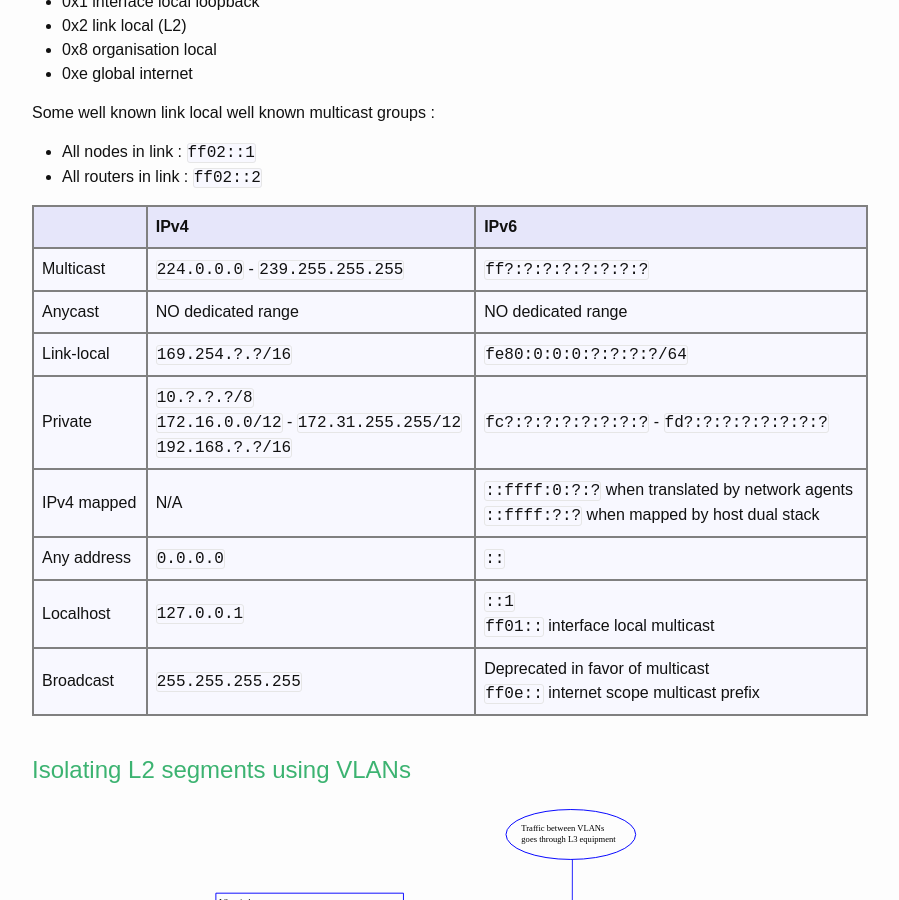
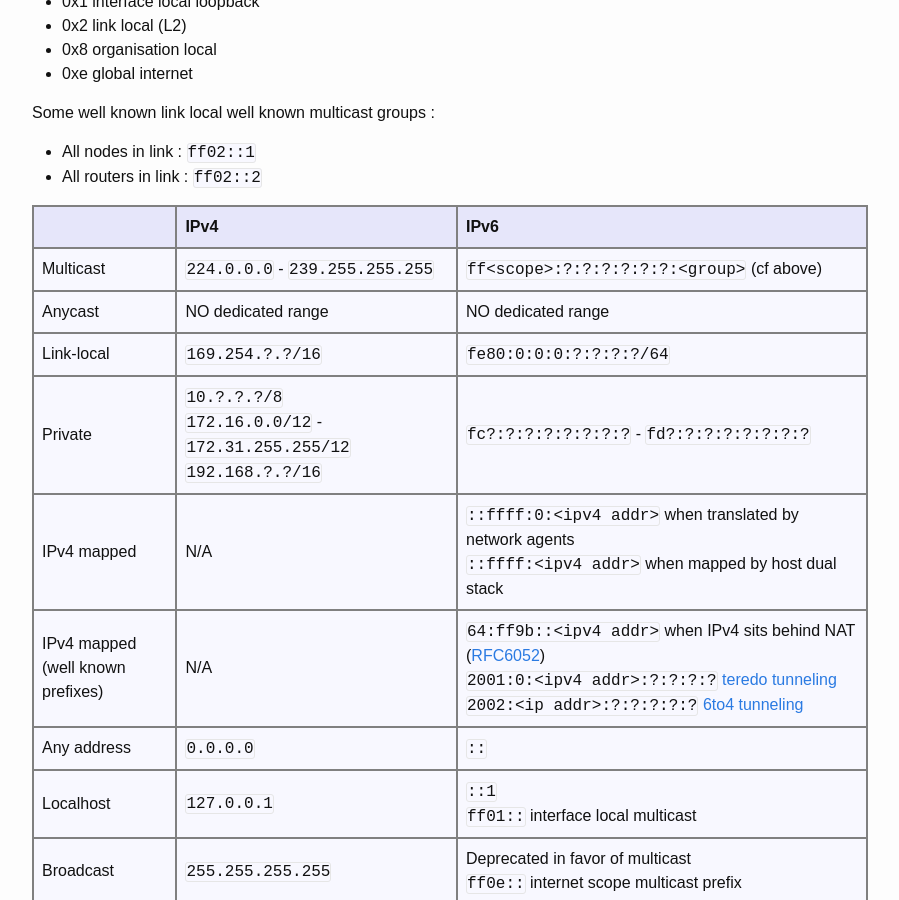
Before and after one commit to candide-guevara/candide-guevara.github.io, a Jekyll site: the page built from _posts/network/0000-00-00-network-refresher.md, in a window 1280 px wide and 900 px high, scrolled down 1134 px. Shown: the whole window, without its empty margins (190-1089 px from the left). Built offline with Jekyll 4.4.1, drawn with Linux system fonts in a browser that asks for light colours; comment, search, counter and statistics services are not loaded.

Commit message:
small additions to network articles

```diff
--- a/_posts/network/0000-00-00-network-refresher.md
+++ b/_posts/network/0000-00-00-network-refresher.md
@@ -56,11 +56,12 @@ Some well known link local well known multicast groups :
 {:.my-table}
 |         | IPv4 | IPv6 |
 |---------|------|------|
-| Multicast | `224.0.0.0` - `239.255.255.255` | `ff?:?:?:?:?:?:?:?` |
+| Multicast | `224.0.0.0` - `239.255.255.255` | `ff<scope>:?:?:?:?:?:?:<group>` (cf above) |
 | Anycast | NO dedicated range | NO dedicated range |
 | Link-local | `169.254.?.?/16` | `fe80:0:0:0:?:?:?:?/64` |
 | Private | `10.?.?.?/8`<br/>`172.16.0.0/12` - `172.31.255.255/12`<br/>`192.168.?.?/16` | `fc?:?:?:?:?:?:?:?` - `fd?:?:?:?:?:?:?:?` |
-| IPv4 mapped | N/A | `::ffff:0:?:?` when translated by network agents<br/>`::ffff:?:?` when mapped by host dual stack |
+| IPv4 mapped | N/A | `::ffff:0:<ipv4 addr>` when translated by network agents<br/>`::ffff:<ipv4 addr>` when mapped by host dual stack |
+| IPv4 mapped<br/>(well known prefixes) | N/A | `64:ff9b::<ipv4 addr>` when IPv4 sits behind NAT ([RFC6052][0])<br/>`2001:0:<ipv4 addr>:?:?:?:?` [teredo tunneling][1]<br/>`2002:<ip addr>:?:?:?:?:?` [6to4 tunneling][2] |
 | Any address | `0.0.0.0` | `::` |
 | Localhost | `127.0.0.1` | `::1`<br/>`ff01::` interface local multicast |
 | Broadcast | `255.255.255.255` | Deprecated in favor of multicast<br/>`ff0e::` internet scope multicast prefix |
@@ -68,3 +69,7 @@ Some well known link local well known multicast groups :
 ## Isolating L2 segments using VLANs
 
 ![Network_VLAN.svg]({{ site.images }}/Network_VLAN.svg){:.my-wide-img}
+
+[0]:https://tools.ietf.org/html/rfc6052
+[1]:https://tools.ietf.org/html/rfc7059#section-3.8
+[2]:https://tools.ietf.org/html/rfc7059#section-3.5
```
Also changed, not shown: _posts/network/0000-00-00-dns-basics.md (+1 -1 lines).
